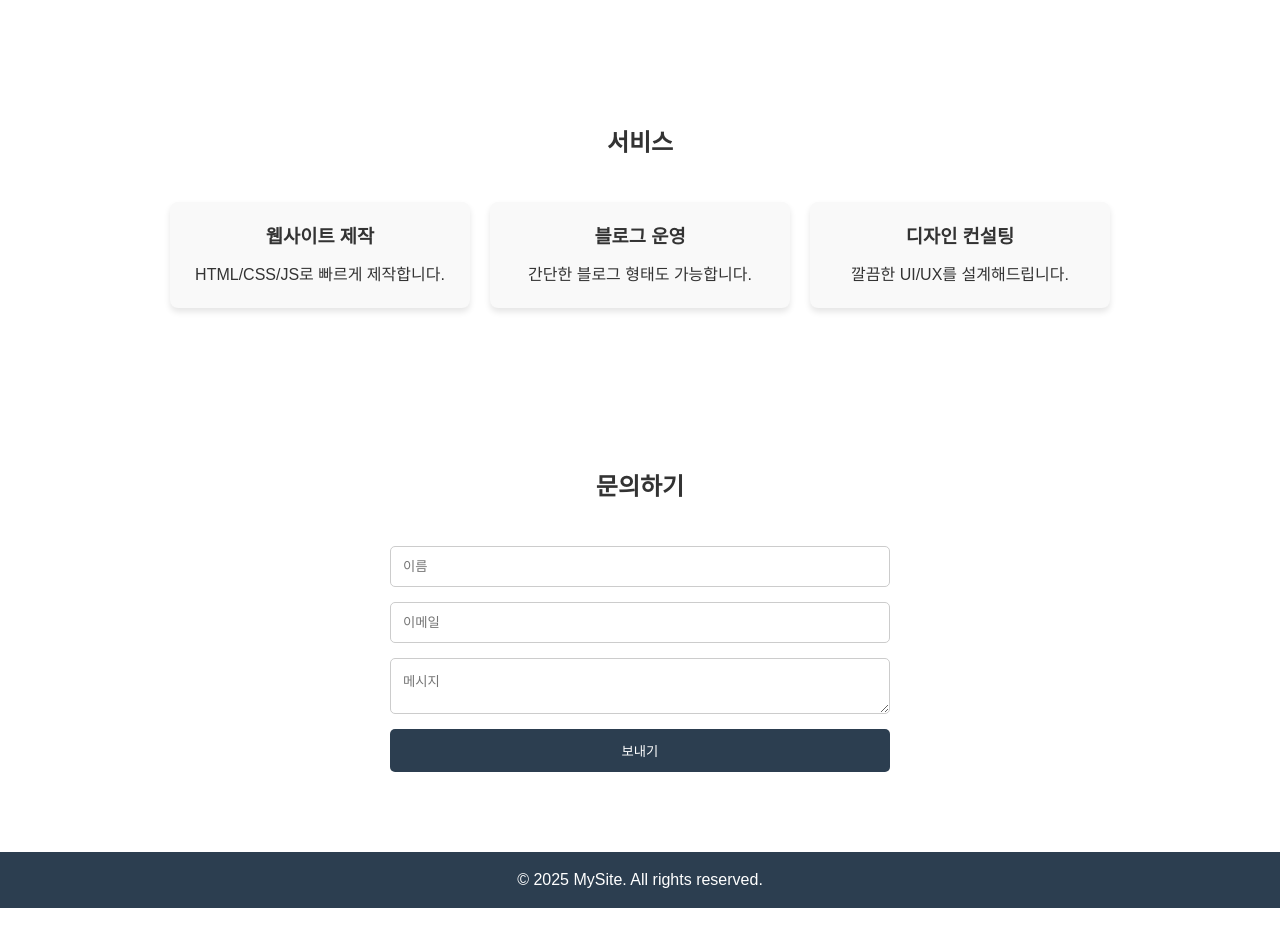
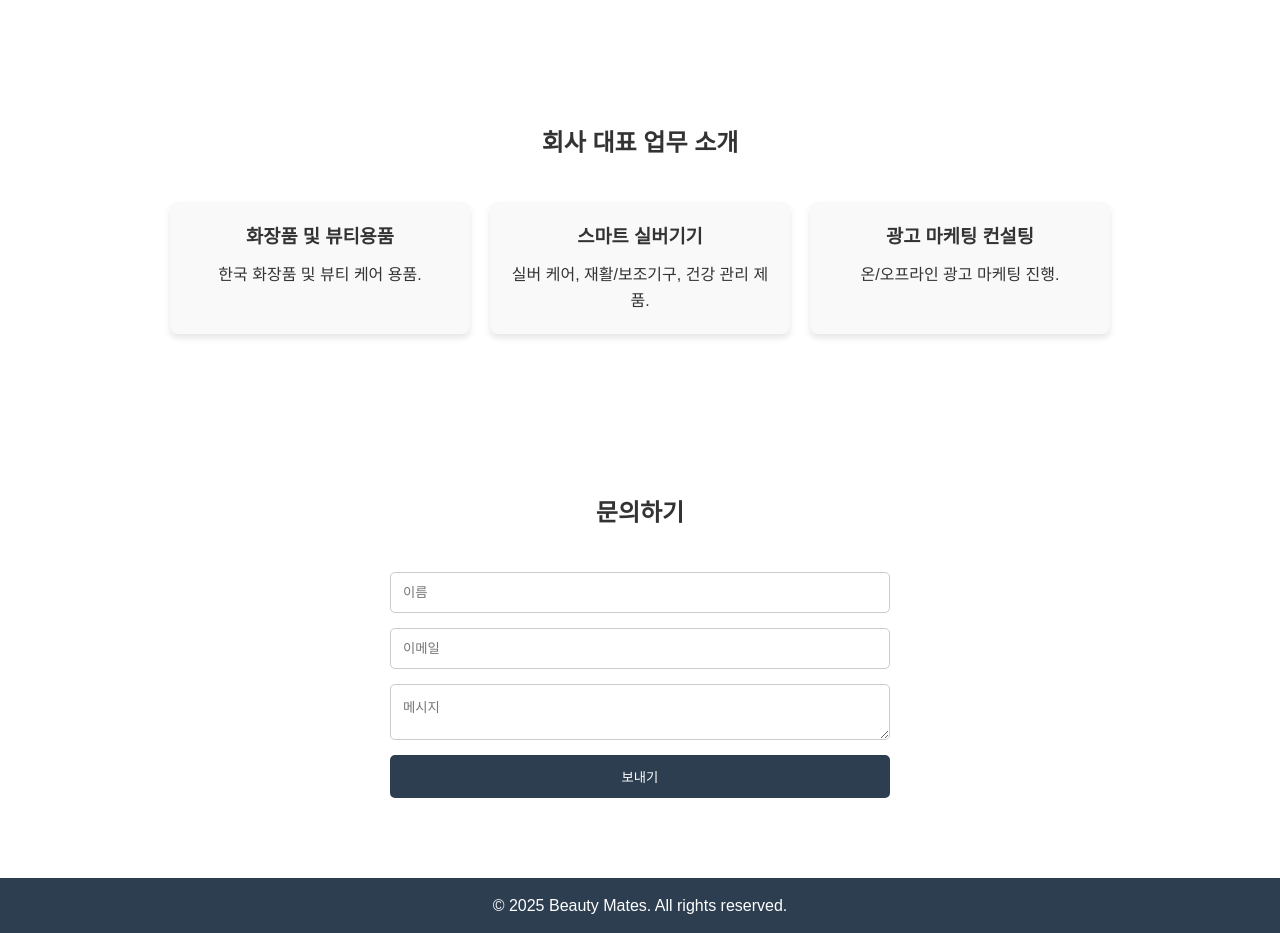
Before and after one commit to Monte-Christo-Edmon-Dantes/my-landing-page, a plain HTML site: page index.html in a window 1280 px wide. Shown: the part 1020-1953 px from the top of the page. Before the commit the page ends 1928 px from the top, so only its background shows below. Drawn offline with Linux system fonts and the light colour scheme.

Commit message:
Update index.html

```diff
--- a/index.html
+++ b/index.html
@@ -9,7 +9,7 @@
 <body>
   <!-- 헤더 -->
   <header>
-    <div class="logo">✨ MySite</div>
+    <div class="logo">Beauty Mates</div>
     <nav>
       <ul>
         <li><a href="#home">홈</a></li>
@@ -23,8 +23,8 @@
   <!-- 히어로 섹션 -->
   <section id="home" class="hero">
     <div class="hero-text">
-      <h1>환영합니다 🚀</h1>
-      <p>세련된 랜딩 페이지, 지금 바로 시작하세요!</p>
+      <h1>Beauty Mates</h1>
+      <p>아름다움을 위한 여정, 뷰티메이트와 함께하세요!</p>
       <a href="#services" class="btn">시작하기</a>
     </div>
   </section>
@@ -37,19 +37,19 @@
 
   <!-- 서비스 -->
   <section id="services" class="cards">
-    <h2>서비스</h2>
+    <h2>회사 대표 업무 소개</h2>
     <div class="card-container">
       <div class="card">
-        <h3>웹사이트 제작</h3>
-        <p>HTML/CSS/JS로 빠르게 제작합니다.</p>
+        <h3>화장품 및 뷰티용품</h3>
+        <p>한국 화장품 및 뷰티 케어 용품.</p>
       </div>
       <div class="card">
-        <h3>블로그 운영</h3>
-        <p>간단한 블로그 형태도 가능합니다.</p>
+        <h3>스마트 실버기기</h3>
+        <p>실버 케어, 재활/보조기구, 건강 관리 제품.</p>
       </div>
       <div class="card">
-        <h3>디자인 컨설팅</h3>
-        <p>깔끔한 UI/UX를 설계해드립니다.</p>
+        <h3>광고 마케팅 컨설팅</h3>
+        <p>온/오프라인 광고 마케팅 진행.</p>
       </div>
     </div>
   </section>
@@ -67,7 +67,7 @@
 
   <!-- 푸터 -->
   <footer>
-    <p>© 2025 MySite. All rights reserved.</p>
+    <p>© 2025 Beauty Mates. All rights reserved.</p>
   </footer>
 
   <script src="script.js"></script>
```
